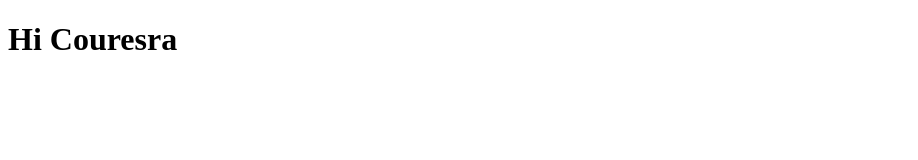
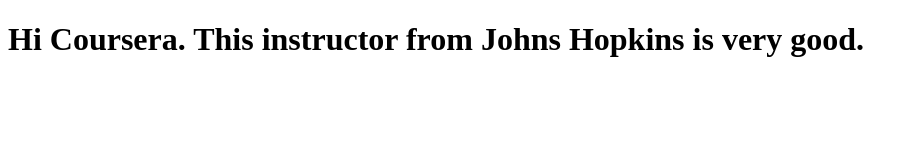
Before and after one commit to RobertGru/coursera-test, a plain HTML site: page site/index.html in a window 1280 px wide. Shown: the whole page, without its empty margins (0-918 px from the left). Drawn offline with Linux system fonts and the light colour scheme.

Commit message:
first edit

```diff
--- a/site/index.html
+++ b/site/index.html
@@ -4,6 +4,6 @@
 	<title>Hello Coursera</title>
 </head>
 <body>
-	<h1>Hi Couresra</h1>
+	<h1>Hi Coursera.  This instructor from Johns Hopkins is very good.</h1>
 </body>
 </html>
```
